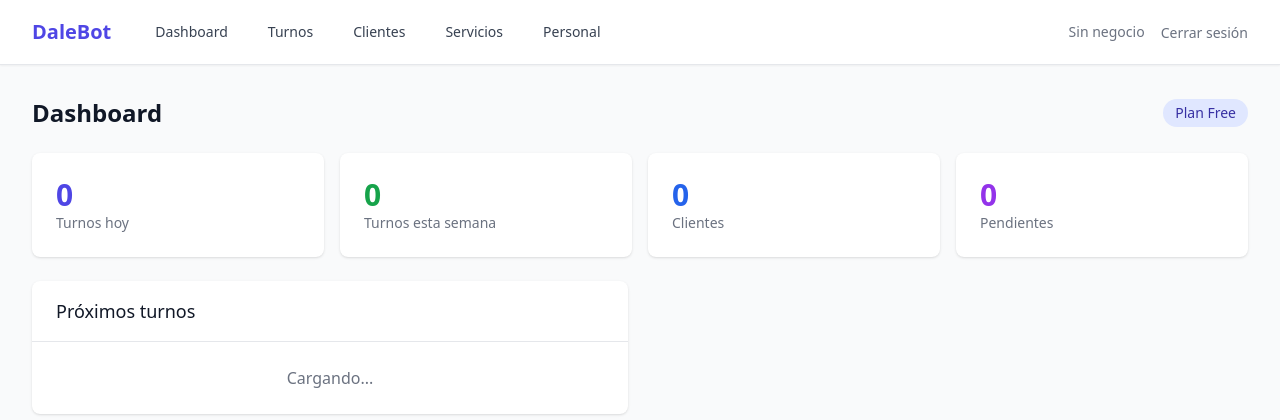
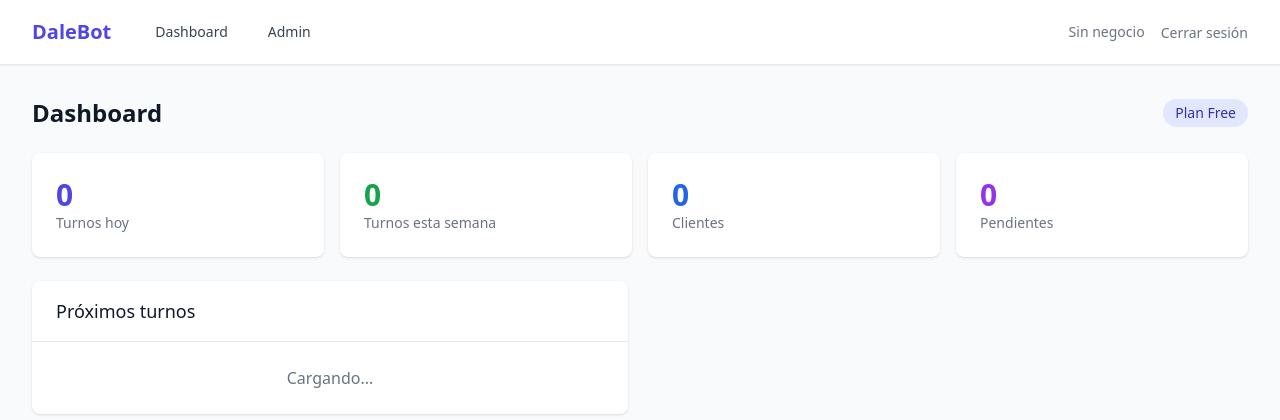
Before and after one commit to marcusjgb/dalebot, a Django app: page /dashboard/ in a window 1280 px wide. Shown: the top 420 px of the page. Run offline with Django 5.2, Linux system fonts and the light colour scheme; the visitor is signed in with stand-in values (Sample User, id 1); data that the repository does not hold is empty; parts of the project's set-up code (start-up, migrations or seed data) failed here and were passed over; some libraries are stand-ins or nearby versions.

Commit message:
fix(frontend): remove invalid namespace URLs from nav menu

```diff
--- a/templates/base.html
+++ b/templates/base.html
@@ -22,10 +22,7 @@
                     <a href="{% url 'dashboard' %}" class="text-xl font-bold text-indigo-600">DaleBot</a>
                     <div class="hidden sm:ml-8 sm:flex sm:space-x-4">
                         <a href="{% url 'dashboard' %}" class="px-3 py-2 rounded-md text-sm font-medium text-gray-700 hover:text-gray-900 hover:bg-gray-100">Dashboard</a>
-                        <a href="{% url 'appointments:list' %}" class="px-3 py-2 rounded-md text-sm font-medium text-gray-700 hover:text-gray-900 hover:bg-gray-100">Turnos</a>
-                        <a href="{% url 'customers:list' %}" class="px-3 py-2 rounded-md text-sm font-medium text-gray-700 hover:text-gray-900 hover:bg-gray-100">Clientes</a>
-                        <a href="{% url 'services:list' %}" class="px-3 py-2 rounded-md text-sm font-medium text-gray-700 hover:text-gray-900 hover:bg-gray-100">Servicios</a>
-                        <a href="{% url 'staff:list' %}" class="px-3 py-2 rounded-md text-sm font-medium text-gray-700 hover:text-gray-900 hover:bg-gray-100">Personal</a>
+                        <a href="{% url 'admin:index' %}" class="px-3 py-2 rounded-md text-sm font-medium text-gray-700 hover:text-gray-900 hover:bg-gray-100">Admin</a>
                     </div>
                 </div>
                 <div class="flex items-center space-x-4">
```
